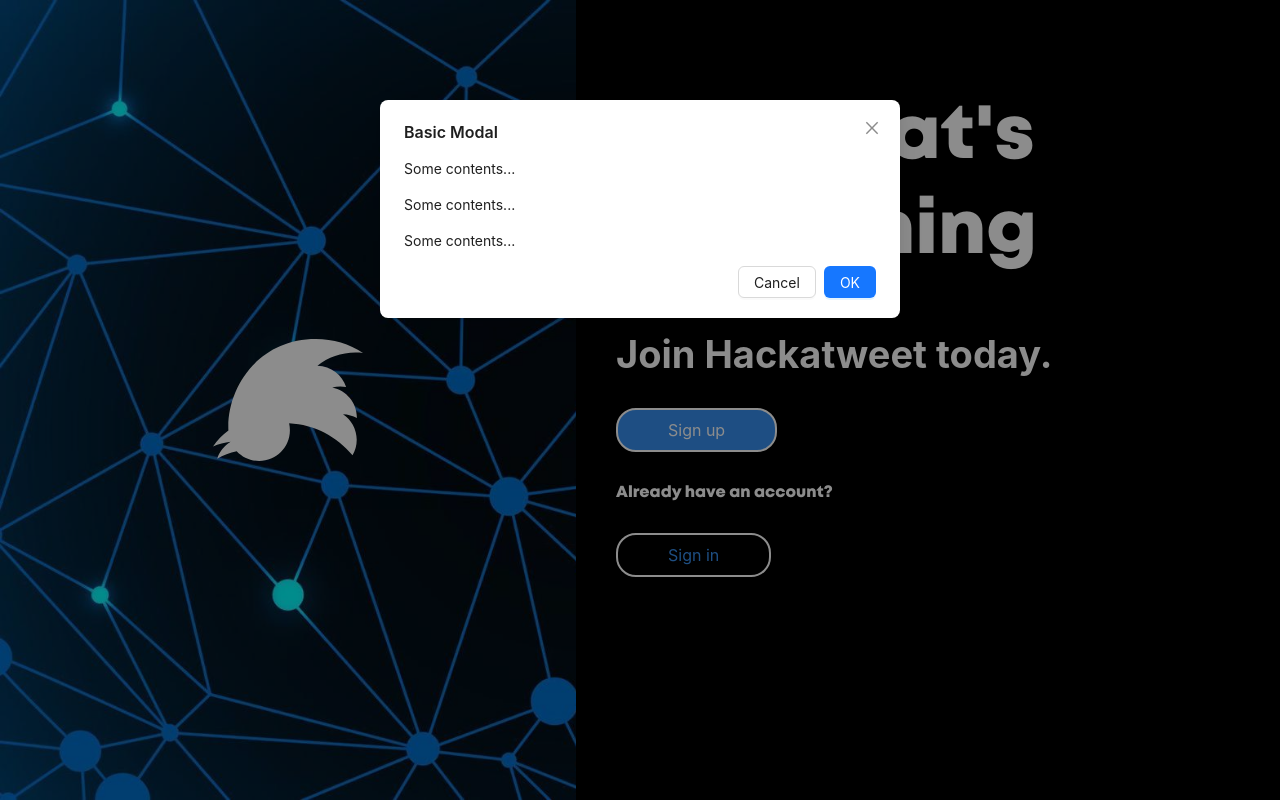
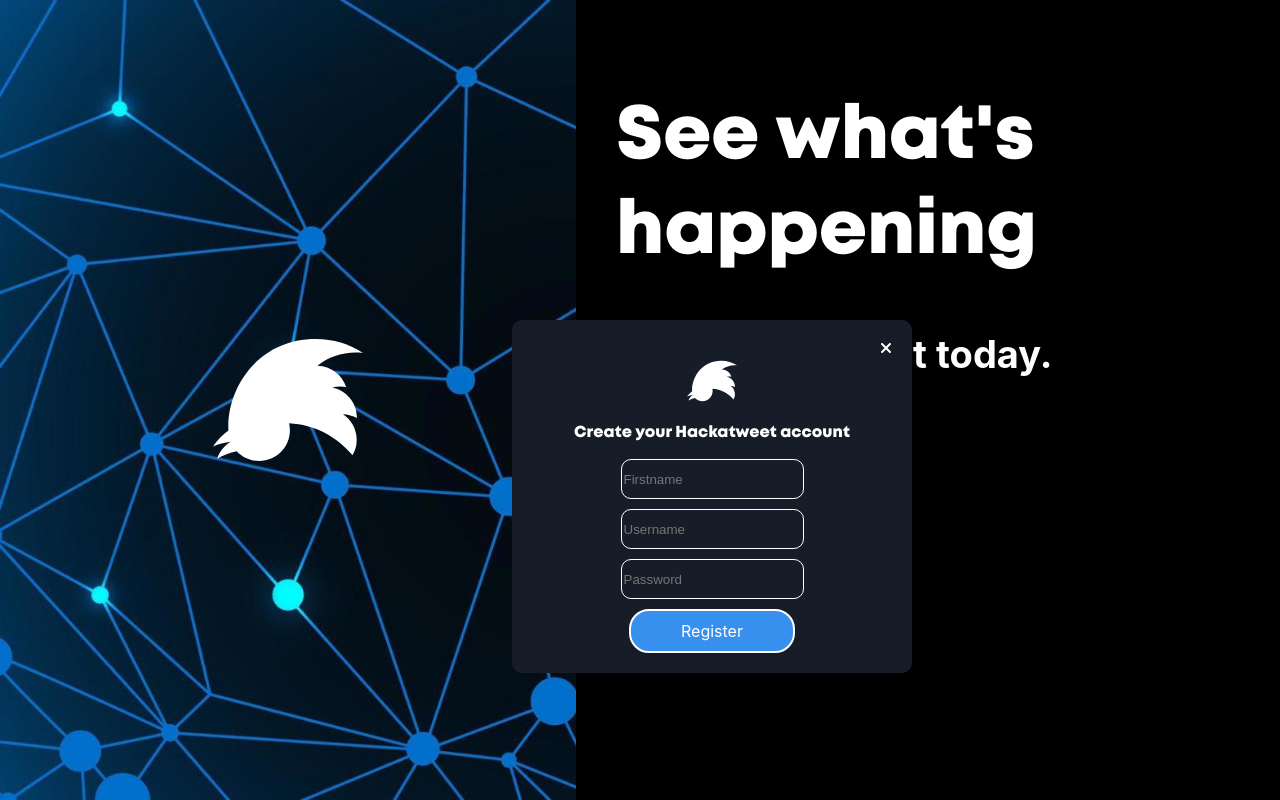
Before and after one commit to MarionThome/hackatweet-frontend, a Next.js app: page / in a window 1280 px wide. Both pictures are taken after a click on the element "Sign up". Built offline with nearby package versions, Linux system fonts and the light colour scheme.

Commit message:
modals displays

```diff
--- a/components/Home.js
+++ b/components/Home.js
@@ -1,8 +1,9 @@
 import styles from '../styles/Home.module.css';
 import { FontAwesomeIcon } from '@fortawesome/react-fontawesome';
 import { faTwitter } from '@fortawesome/free-brands-svg-icons'
+import { faUser, faXmark, faEye } from '@fortawesome/free-solid-svg-icons';
 import Link from 'next/link';
-import { Modal } from 'antd';
+
 // import Moment from 'react-moment';
 import { useEffect, useState } from 'react';
 import { useDispatch, useSelector } from 'react-redux';
@@ -10,27 +11,55 @@
 
 
 function Home() {
-  const [isModalOpen, setIsModalOpen] = useState(false);
+  const [displayModalSignUp, setDisplayModalSignUp] = useState(false);
+  const [displayModalSignIn, setDisplayModalSignIn] = useState(false);
+  const [signUpFirstName, setSignUpFirstName] = useState('');
+  const [signUpUsername, setSignUpUsername] = useState('');
+	const [signUpPassword, setSignUpPassword] = useState('');
+  const [signInUsername, setSignInUsername] = useState('');
+	const [signInPassword, setSignInPassword] = useState('');
+  const showModalSignup = () => {
+    setDisplayModalSignUp(!displayModalSignUp)
+    console.log('click')
+  };
+  const showModalSignIn = () => {
+    setDisplayModalSignIn(!displayModalSignIn)
+    console.log('click')
+  };
+  let modalSignupStyle = {'display': 'none'}
+  if(displayModalSignUp) {
+    modalSignupStyle = {'display': 'flex'}
+  }
+  let modalSignInStyle = {'display': 'none'}
+  if(displayModalSignIn) {
+    modalSignInStyle = {'display': 'flex'}
+  }
 
-  const showModalSignup = () => {
-    setIsModalOpen(true);
-  };
 
-  const handleOkSignup = () => {
-    setIsModalOpen(false);
-  };
 
-  const handleCancelSignup = () => {
-    setIsModalOpen(false);
-  };
   return (
     <div>
       <main className={styles.main}>
-      <Modal title="Basic Modal" open={isModalOpen} onOk={handleOkSignup} onCancel={handleCancelSignup}>
-        <p>Some contents...</p>
-        <p>Some contents...</p>
-        <p>Some contents...</p>
-      </Modal>
+
+        <div className={styles.modalSignup} style={modalSignupStyle}>
+        <FontAwesomeIcon onClick={showModalSignup} icon={faXmark} className={styles.crossIcon} />
+          <FontAwesomeIcon icon={faTwitter} className={styles.signLogo}/>
+          <p>Create your Hackatweet account</p>
+					<input type="text" placeholder="Firstname" id="signFirstName" onChange={(e) => setSignUpFirstName(e.target.value)} value={signUpFirstName} />
+					<input type="text" placeholder="Username" id="signUpUsername" onChange={(e) => setSignUpUsername(e.target.value)} value={signUpUsername} />
+					<input type="password" placeholder="Password" id="signUpPassword" onChange={(e) => setSignUpPassword(e.target.value)} value={signUpPassword} />
+					<div id="register" onClick={() => handleRegister()} className={styles.btnSignUp}>Register</div>
+        </div>
+        <div className={styles.modalSignup} style={modalSignInStyle}>
+        <FontAwesomeIcon onClick={showModalSignIn} icon={faXmark} className={styles.crossIcon} />
+          <FontAwesomeIcon icon={faTwitter} className={styles.signLogo}/>
+          <p>Sign-In</p>
+					<input type="text" placeholder="Username" id="signUpUsername" onChange={(e) => setSignInUsername(e.target.value)} value={signInUsername} />
+					<input type="password" placeholder="Password" id="signUpPassword" onChange={(e) => setSignInPassword(e.target.value)} value={signInPassword} />
+					<div id="register" onClick={() => handleRegister()} className={styles.btnSignUp}>Sign-In</div>
+        </div>
+
+
         <div className={styles.imageback}>
           <FontAwesomeIcon icon={faTwitter} className={styles.iconBack} />
         </div>
@@ -41,7 +70,7 @@
           <div className={styles.signButtonsContainer}>
             <div onClick={showModalSignup} className={styles.btnSignUp}>Sign up</div>
             <p>Already have an account?</p>
-            <div className={styles.btnSignIn}>Sign in</div>
+            <div onClick={showModalSignIn} className={styles.btnSignIn}>Sign in</div>
           </div>
         </div>
 
--- a/styles/Home.module.css
+++ b/styles/Home.module.css
@@ -92,3 +92,44 @@
   font-family: 'mont-heavy';
   margin: 30px 0;
 }
+.modalSignup{
+  min-width: 50vh;
+  position: absolute;
+  background-color: #161D28;
+  display: flex;
+  flex-direction: column;
+  align-items: center;
+  z-index: 1000;
+ padding: 20px;
+  top: 40%;
+  left: 40%;
+  border-radius: 10px;
+}
+.modalSignup p{
+  color: white;
+  text-align: center;
+  font-family: 'mont-heavy';
+}
+.modalSignup input{
+  margin-bottom: 10px;
+  height: 5vh;
+  border-radius: 10px;
+  border: 1px solid white;
+  color: white;
+  background-color: unset;
+
+}
+
+.signLogo{
+  color: white;
+  transform: rotate(180deg);
+  font-size: 50px;
+}
+
+.crossIcon{
+  color: white;
+  align-self: end;
+}
+.crossIcon:hover{
+  cursor: pointer;
+}
```
